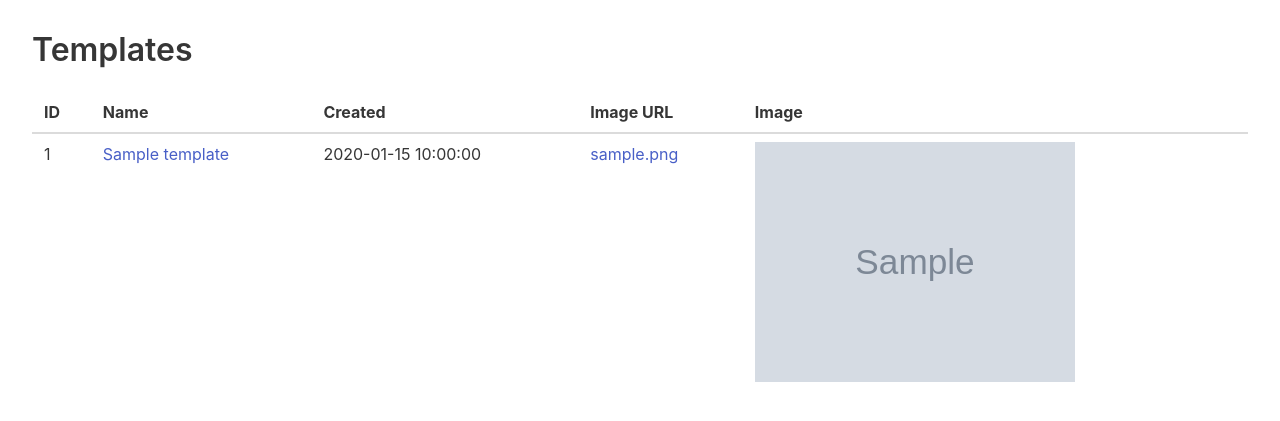
After one commit to zack256/dreamy, a Flask app: page /templates/ in a window 1280 px wide. The commit adds this page. Shown: the top 421 px of the page. Run offline with Flask 2, Linux system fonts and the light colour scheme; tables that the repository leaves empty hold one stand-in row (values such as "Sample post"); grey boxes marked "Sample" are stand-in pictures; some libraries are stand-ins or nearby versions.

Commit message:
simple templates page

```diff
--- a/app/assets/css/style.css
+++ b/app/assets/css/style.css
@@ -1,3 +1,7 @@
 body {
     margin : 2em;
 }
+.template-image-in-table {
+    max-width : 20em !important;
+    max-height : 20em !important;
+}
--- a/app/main.py
+++ b/app/main.py
@@ -78,6 +78,11 @@ def manual_write_on_image():
     img_bytesio = photoshop.write_on_image_with_coords_dict(image_url, coords_dict)
     return send_file(img_bytesio, mimetype = 'image/jpeg')
 
+@app.route("/templates/")
+def templates_page():
+    templates = Template.query.order_by(Template.created).all()
+    return render_template("templates.html", templates = templates)
+
 @app.route("/templates/<template_name>/")
 def specific_template_page(template_name):
     template = Template.query.filter(Template.name == template_name).first()
--- /dev/null
+++ b/app/templates/templates.html
@@ -0,0 +1,30 @@
+{% extends "base.html" %}
+{% block body %}
+<h3 class = "title is-3">Templates</h3>
+<div class = "content">
+    <table class = "table is-striped">
+          <thead>
+              <tr>
+                  <th>ID</th>
+                  <th>Name</th>
+                  <th>Created</th>
+                  <th>Image URL</th>
+                  <th>Image</th>
+              </tr>
+          </thead>
+          <tbody>
+              {% for template in templates %}
+              <tr>
+                  <td>{{ template.id }}</td>
+                  <td><a href = "/templates/{{ template.name }}/">{{ template.name }}</a></td>
+                  <td>{{ template.created }}</td>
+                  <td><a href = "{{ template.image_url }}">{{ template.image_url }}</a></td>
+                  <td><img class = "template-image-in-table" src = "{{ template.image_url }}"></td>
+              </tr>
+              {% endfor %}
+          </tbody>
+    </table>
+</div>
+{% endblock %}
+{% block more_bottom %}
+{% endblock %}
```
